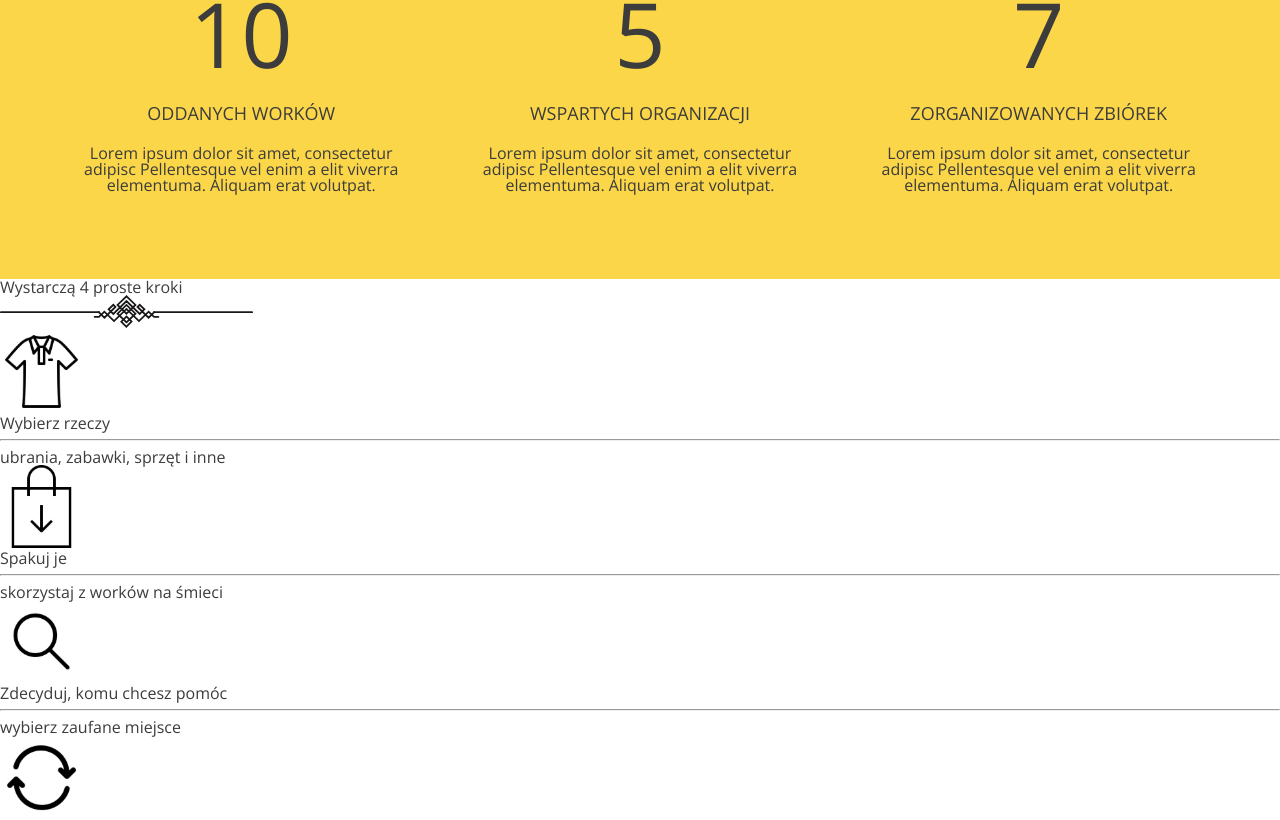
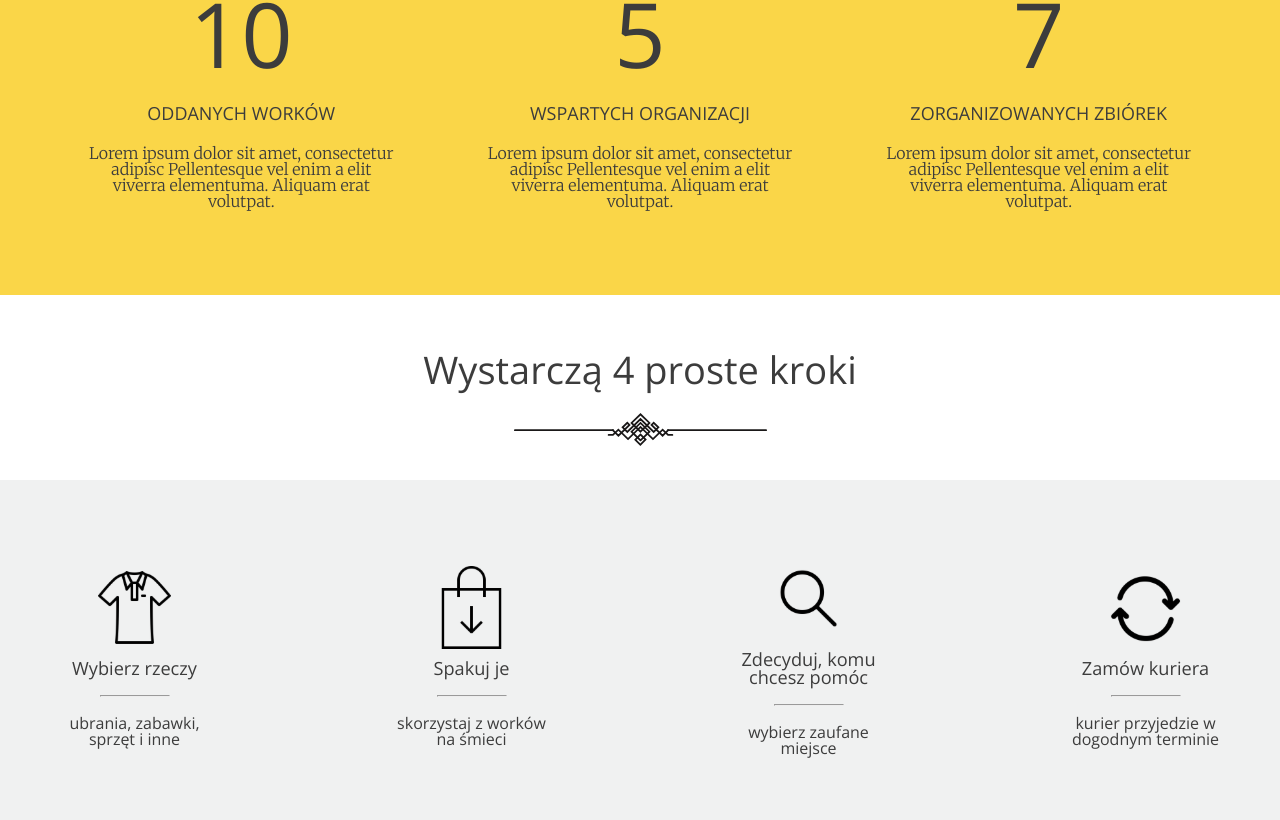
Before and after one commit to Morfozaur/shareconomy, a React (Create React App) app: page / in a window 1280 px wide. Shown: the part 1079-1899 px from the top of the page. Built offline with nearby package versions, Linux system fonts and the light colour scheme.

Commit message:
Stylowanie sekcji Info

```diff
--- a/src/components/home/HomeSteps.js
+++ b/src/components/home/HomeSteps.js
@@ -15,25 +15,25 @@ const HomeSteps = ({toLogin}) => {
             <div className="steps__bar">
                 <div className="steps__group">
                     <img src={icon1} alt="shirt" className="steps__ico" />
-                    <p className="steps__text">Wybierz rzeczy</p>
+                    <p className="steps__lead">Wybierz rzeczy</p>
                     <hr className="steps__line"/>
                     <p className="steps__text">ubrania, zabawki, sprzęt i inne</p>
                 </div>
                 <div className="steps__group">
                     <img src={icon2} alt="bag" className="steps__ico" />
-                    <p className="steps__text">Spakuj je</p>
+                    <p className="steps__lead">Spakuj je</p>
                     <hr className="steps__line"/>
                     <p className="steps__text">skorzystaj z worków na śmieci</p>
                 </div>
                 <div className="steps__group">
                     <img src={icon3} alt="magnifying" className="steps__ico" />
-                    <p className="steps__text">Zdecyduj, komu chcesz pomóc</p>
+                    <p className="steps__lead">Zdecyduj, komu chcesz pomóc</p>
                     <hr className="steps__line"/>
                     <p className="steps__text">wybierz zaufane miejsce</p>
                 </div>
                 <div className="steps__group">
                     <img src={icon4} alt="arrows" className="steps__ico" />
-                    <p className="steps__text">Zamów kuriera</p>
+                    <p className="steps__lead">Zamów kuriera</p>
                     <hr className="steps__line"/>
                     <p className="steps__text">kurier przyjedzie w dogodnym terminie</p>
                 </div>
--- a/src/scss/sections/_home-info.scss
+++ b/src/scss/sections/_home-info.scss
@@ -23,6 +23,8 @@
   }
   &__text {
     text-align: center;
+    font-family: $font-alt;
+    font-weight: 300;
   }
   @include narrow-pc {
     padding-inline: 0;
--- a/src/scss/sections/_home-steps.scss
+++ b/src/scss/sections/_home-steps.scss
@@ -1,4 +1,35 @@
-.steps__ico {
-  width: 83px;
-  height: 83px;
+.steps {
+  padding: 3.48rem 0 5rem;
+  &, &__header, &__group {
+    display: flex;
+    flex-direction: column;
+    align-items: center;
+  }
+  &__header {
+    gap: 1.562rem;
+  }
+  &__title {
+    font-size: 2.375rem;
+  }
+  &__bar {
+    display: flex;
+    justify-content: center;
+    align-items: center;
+    gap:10.75rem;
+    width: 100%;
+    min-height: 22rem;
+    margin: 2.125rem 0;
+    background: $light-color;
+  }
+  &__group {
+    gap: 0.625rem;
+    max-width: 165px;
+    text-align: center;
+  }
+  &__lead {
+    font-size: 1.135rem;
+  }
+  &__line {
+    width: 4.375rem;
+  }
 }
```
